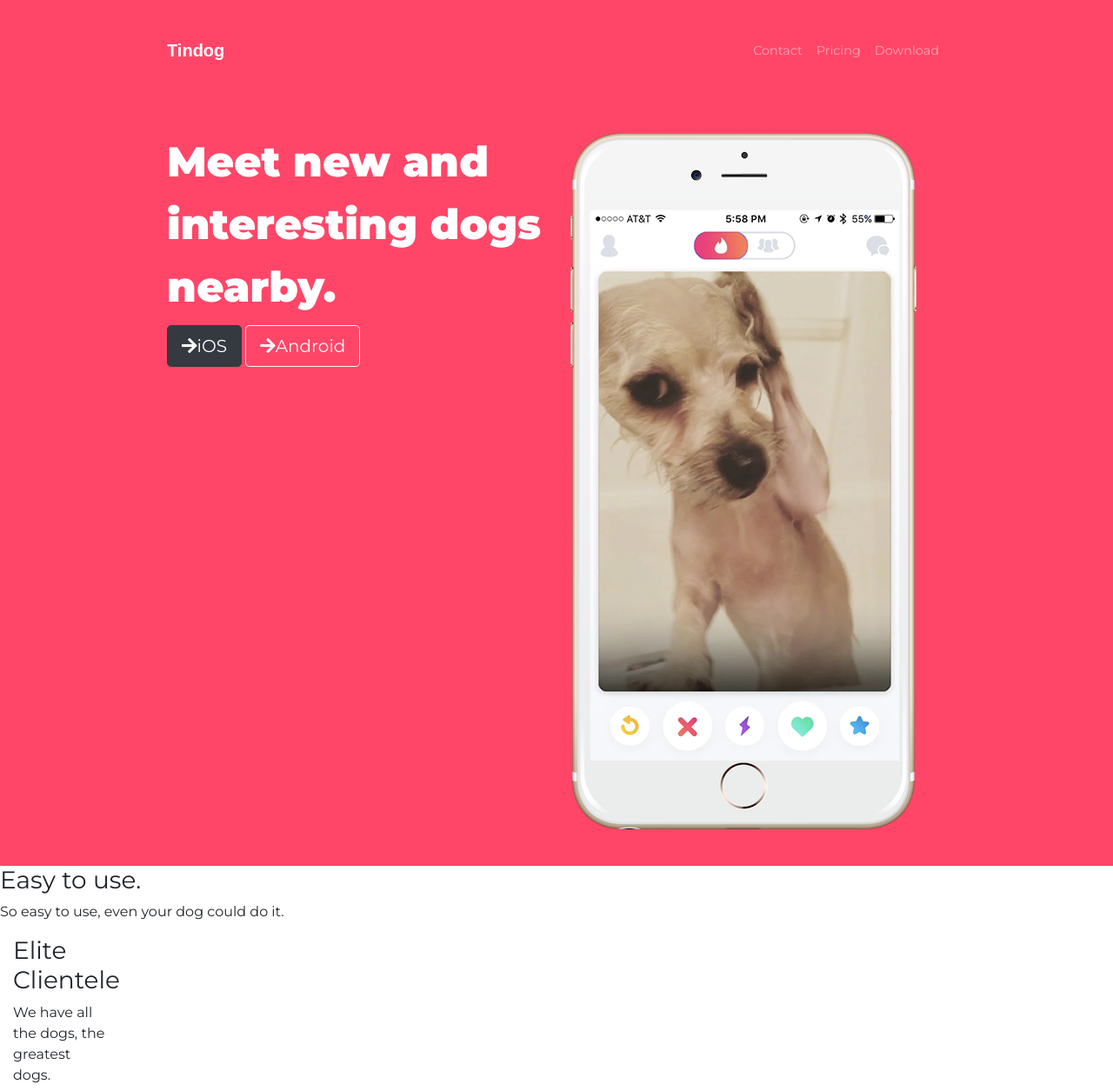
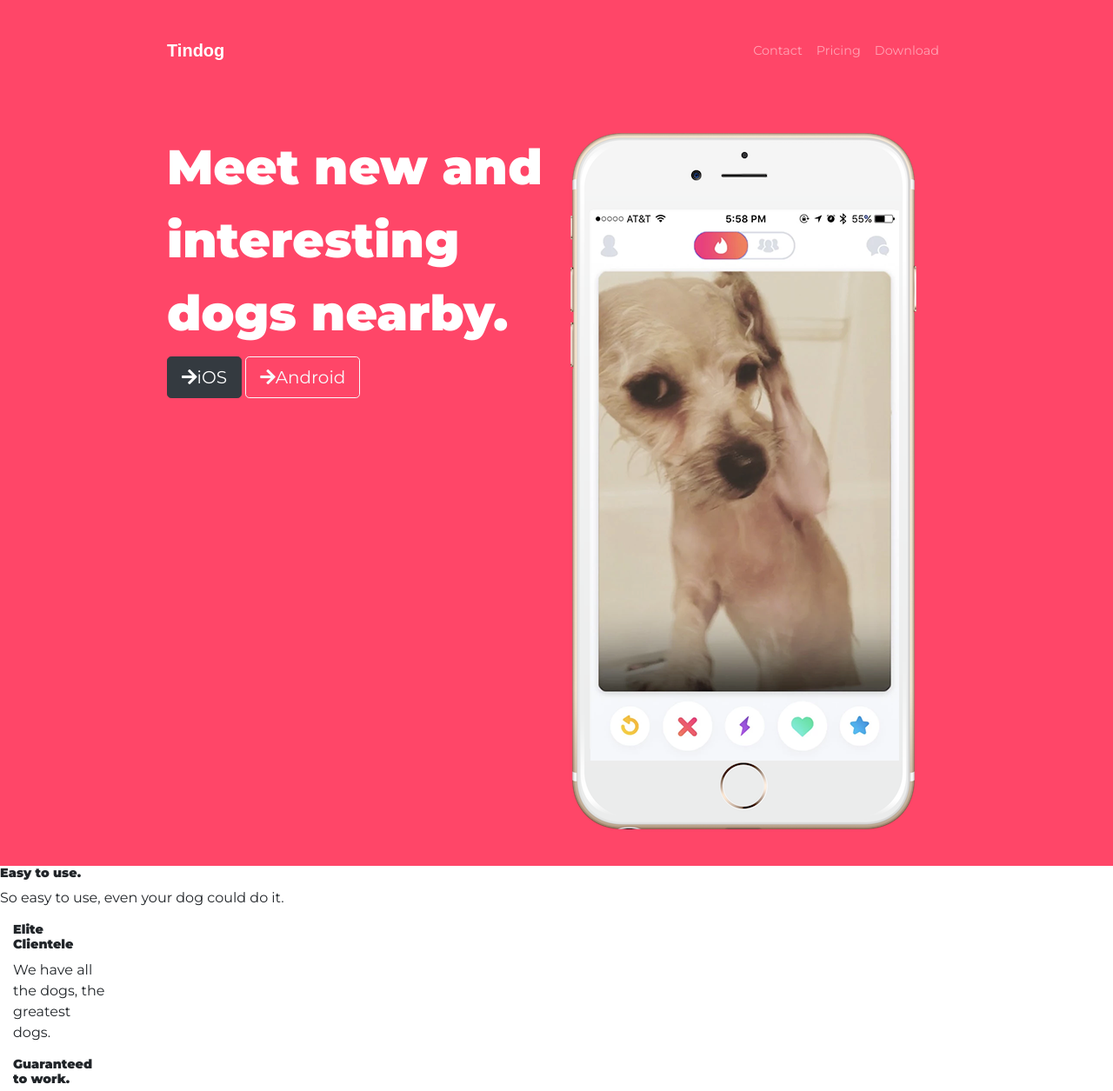
Before and after one commit to Hbada/Dating-style-website, a plain HTML site: page index.html in a window 1280 px wide. Shown: the top 1255 px of the page at 87% size. Drawn offline with nearby package versions, Linux system fonts and the light colour scheme; a script that the page names is missing.

Commit message:
uploaded new version of styles.css

```diff
--- a/css/styles.css
+++ b/css/styles.css
@@ -8,10 +8,14 @@ body {
 }
 
 h1 {
-    font-family: 'Montserrat', sans-serif;
     font-weight: 900;
-    font-size: 3rem;
+    font-size: 3.5rem;
     line-height: 1.5;
+}
+
+h3 {
+    font-weight: 900;
+    font-size: .9rem;
 }
 
 .container-fluid {
@@ -48,3 +52,9 @@ h1 {
     width: 60%;
     transform: rotate(25deg);
 }
+
+// feature boxes
+
+.feature-box {
+
+}
```
